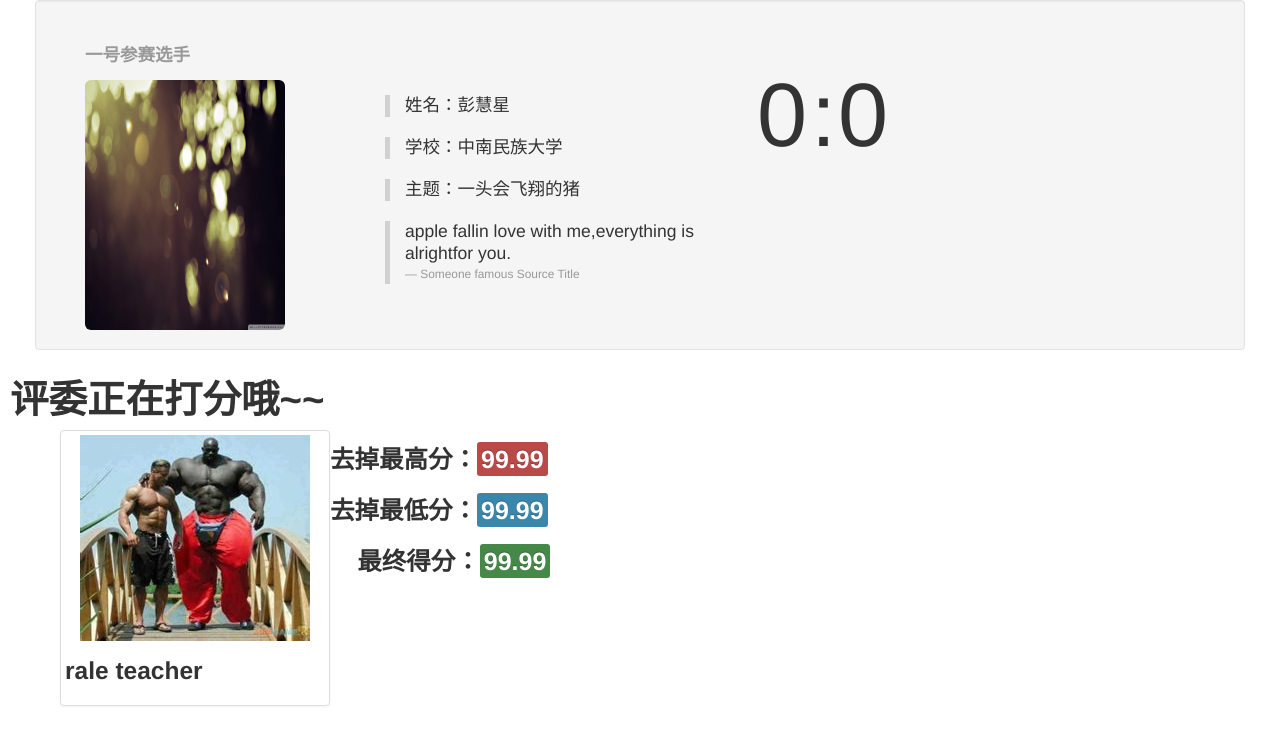
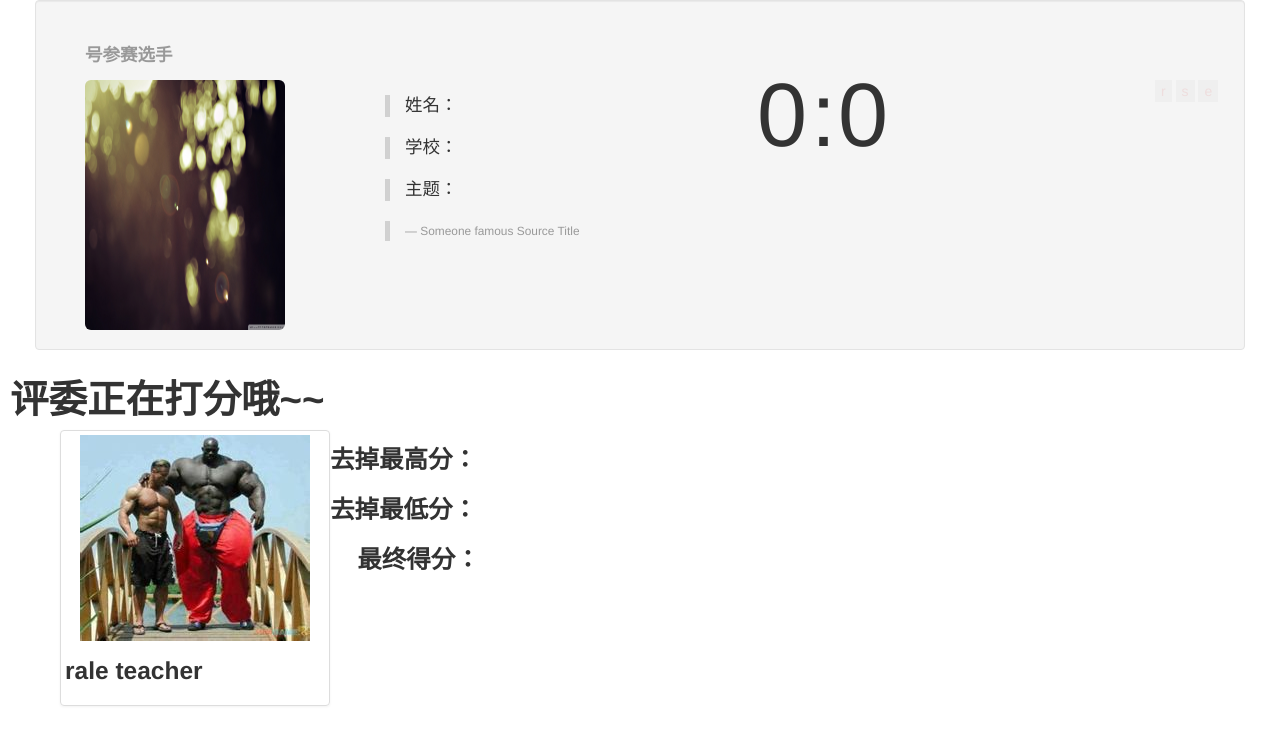
Before and after one commit to yzsolo/score, a CodeIgniter app: page /index.php/console/screen_info in a window 1280 px wide. Shown: the top 745 px of the page. Run offline with CodeIgniter, Linux system fonts and the light colour scheme.

Commit message:
Signed-off-by: yzsolo <yzsolo125@mail.com>

```diff
--- a/application/controllers/console.php
+++ b/application/controllers/console.php
@@ -11,6 +11,8 @@ class console extends CI_Controller{
 		$this->load->helper(array('form','url'));
 		$this->load->library('session');
 		$this->load->library('form_validation');
+
+
 
 
 	}
@@ -72,7 +74,7 @@ class console extends CI_Controller{
 
 
 	//接受评委打分数据
-	public function accepted_score($data){
+	public function accepted_score(){
 		$data = array('judge_number' =>$this->input->post('judge_number') ,
 						'athlete_number'=>$this->input->post('athlete_number'),
 						'result'=>$this->input->post('result') );
@@ -129,7 +131,24 @@ class console extends CI_Controller{
 			echo "0";
 		}
 	}
+	//判断时钟是否开始和结束
+	public function judge_clock(){
+		$judge = $this->input->post("data");
+		print_r($judge);
+		$res=$this->console_model->console_flag();
 
+		if(($judge!=8)&&($res['flag4']==1)&&($res['flag5']==0)){
+			// return 5;
+			echo "5";
+		} else if(($judge!=8)&&($res['flag4']==0)&&($res['flag5']==1)){
+			// return 6;
+			echo "6";
+		}else if(($judge==8)&&($res['flag4']==1)&&($res['flag5']==0)){
+			// return 8;
+			echo "8";
+		}
+
+	}
 
 
 	public function screen_info(){
--- a/application/models/admin_model.php
+++ b/application/models/admin_model.php
@@ -131,6 +131,12 @@ class Admin_model extends CI_Model{
 			$sql = "update score_flag set flag1='0',flag2='0',flag3='1' where id='1'";
 			$query = $this->db->query($sql);
 
+		}else if($para==4){
+			$sql = "update score_flag set flag4='1',flag5='0' where id = '1'";
+			$query = $this->db->query($sql);
+		}else if($para==5){
+			$sql = "update score_flag set flag4='0',flag5='1' where id = '1'";
+			$query = $this->db->query($sql);
 		}
 	}
 }
--- a/application/models/console_model.php
+++ b/application/models/console_model.php
@@ -190,7 +190,6 @@ class console_model extends CI_Model{
 		$query = $this->db->query($sql);
 		$res = $query->result_array();
 		return $res[0];
-
 	}
 
 	//功能：将评委打的分数写入
--- a/application/views/manageView/man-list.php
+++ b/application/views/manageView/man-list.php
@@ -45,8 +45,8 @@
 					<a href="<?php echo base_url().'index.php/admin/stu_info/'.$value['number'];?>" role="button" class="btn btn-primary span1" onclick="change_flag(1)">开始</a>
 					<a href="<?php echo base_url().'index.php/admin/stu_scoring/'.$value['number'];?>" role="button" class="btn btn-primary span1" onclick="change_flag(2)">评分</a>
 					<a href="<?php echo base_url().'index.php/admin/stu_fin_score/'.$value['number'];?>" role="button" class="btn btn-primary span1" onclick="change_flag(3)">最后成绩</a>
-					<a href="#" role="button" class="btn btn-primary span1" id="time_start">时间开始</a>
-					<a href="#" role="button" class="btn btn-primary span1" id="time_end">时间结束</a>
+					<a href="#" role="button" class="btn btn-primary span1" onclick="change_flag(4)">时间开始</a>
+					<a href="#" role="button" class="btn btn-primary span1" onclick="change_flag(5)">时间结束</a>
 
 				</td>
 				<td>
--- a/application/views/screenView/screen_info.php
+++ b/application/views/screenView/screen_info.php
@@ -1,57 +1,3 @@
-<script type="text/javascript">
-      $(document).ready(function(){
-        // var a =  1;
-        //  minute = 5;
-        //  second =0;
-        // $("#min").html(minute);
-        // $("#sec2").html(second);
-        // var setinter=setInterval(run,1000);
-        // function run(){
-        //     if(!second){
-        //         minute -=1;
-        //         second = 60;
-        //         $("#sec1").css("display","none");
-        //     }else if(second<=10){
-        //         $("#sec1").css("display","block");
-        //     }
-        //     second -=1;
-        //     $("#min").html(minute);
-        //     $("#sec2").html(second);
-        //     if(second ==0 && minute ==0){
-        //           clearInterval(setinter);
-        //       }
-        // }
-
-        // setInterval(function(){
-        //   if(a != current_stu){
-        //         minute = 5;
-        //         second = 0;
-        //         a == current_stu;
-        //   }
-        // },1000)
-
-
-      //   var move1 = setInterval(function(){
-      //   var current_stu = $(".stu_num").html();
-      //   if(a == current_stu){
-      //     // clearInterval(move1);
-      // }
-      // else{
-      //     clearInterval(setinter);
-      //     minute = 5;
-      //     second = 0;
-      //     $("#min").html(minute);
-      //     $("#sec2").html(second);
-      //     if(second<=10){
-      //           $("#sec1").css("display","block");
-      //       }
-      //     a = current_stu;
-      //     setInterval(run,1000);
-      //     clearInterval(move1);
-      // }
-      // },1000)
-        })
-  </script>
   <style type="text/css" media="screen">
   #min1,#min,#point,#sec1,#sec2{
       float:left;
@@ -68,25 +14,25 @@
 </head>
 <body>
   <!-- page1 start-->
-<div class="container well" id="page_one" style="'display',none">
+<div class="container well" id="page_one">
   <div class="stu_num"></div>
   <div class="load_js"></div>
-  <div class="span12 text-left text-success" id="screen_num"><h2><small><strong>一号参赛选手</strong></small></h2></div>
+  <div class="span12 text-left text-success" id="screen_num"><h2><small><strong>号参赛选手</strong></small></h2></div>
   <div class="span3">
         <img data-src="holder.js/200x200" class="img-rounded" src="img/1.jpg" style="width:200px;height:250px;"alt="">
   </div>
   <div class="span4" style="margin-top:15px;">
         <blockquote>
-              <p name="screen_p1">姓名：彭慧星</p>
+              <p name="screen_p1">姓名：</p>
         </blockquote>
         <blockquote>
-              <p name="screen_p2">学校：中南民族大学</p>
+              <p name="screen_p2">学校：</p>
         </blockquote>
         <blockquote>
-              <p name="screen_p3">主题：一头会飞翔的猪</p>
+              <p name="screen_p3">主题：</p>
         </blockquote>
         <blockquote>
-              <p name="screen_p4">apple fallin love with me,everything is alrightfor you.</p>
+              <p name="screen_p4"></p>
               <small>Someone famous <cite title="Source Title">Source Title</cite></small>
         </blockquote>
   </div>
@@ -99,10 +45,13 @@
                           <div id="sec2"></div>
         </div>
   </div>
+  <input type="button" value = "r" class="reset_time" style="border:0px solid #eee;color:#edd;"/>
+  <input type="button" value = "s" class="start" style="border:0px solid #eee;color:#edd;"/>
+  <input type="button" value = "e" class="end"  style="border:0px solid #eee;color:#edd;"/>
   </div>
   <!-- page1 end -->
 <!-- page2 start -->
-<div class="row" id="page_two" style="'display',none">
+<div class="row" id="page_two">
     <div class="container" id="container_judge">
       <div class="row" id="judge_score">
         <h1>评委正在打分哦~~</h1>
@@ -111,7 +60,7 @@
   </div>
 <!-- page2 end -->
 <!-- page3 start -->
-<div class="container" id="page_three" style="'display',none">
+<div class="container" id="page_three">
     <div class="row">
 
         <ul class="thumbnails" id="thumbnails">
@@ -122,9 +71,9 @@
             </div>
           </li>
         </ul>
-        <h3>去掉最高分：<label class="label label-important" style="height:30px;font-size:25px;line-height:30px;" id="maxscore">99.99</label></h3>
-        <h3>去掉最低分：<label class="label label-info" style="height:30px;font-size:25px;line-height:30px;" id="minscore">99.99</label></h3>
-        <h3>&nbsp;&nbsp;&nbsp;&nbsp;最终得分：<label class="label label-success" style="height:30px;font-size:25px;line-height:30px;" id="finscore">99.99</label></h3>
+        <h3>去掉最高分：<label class="label label-important" style="height:30px;font-size:25px;line-height:30px;" id="maxscore"></label></h3>
+        <h3>去掉最低分：<label class="label label-info" style="height:30px;font-size:25px;line-height:30px;" id="minscore"></label></h3>
+        <h3>&nbsp;&nbsp;&nbsp;&nbsp;最终得分：<label class="label label-success" style="height:30px;font-size:25px;line-height:30px;" id="finscore"></label></h3>
 
     </div>
 
--- a/data/js/require.js
+++ b/data/js/require.js
@@ -21,7 +21,6 @@ function change_flag($para){
 						xmlhttpreq = new ActiveXObject("Microsoft.XMLHTTP");
 					}catch(e){}
 				}
-
 			}
 
 		var url = getRootPath()+"/index.php/admin/change_flag/"+$para;
```
Also changed, not shown: application/views/judgeView/judges.php (+8 -20 lines), data/js/main.js (+117 -61 lines).
